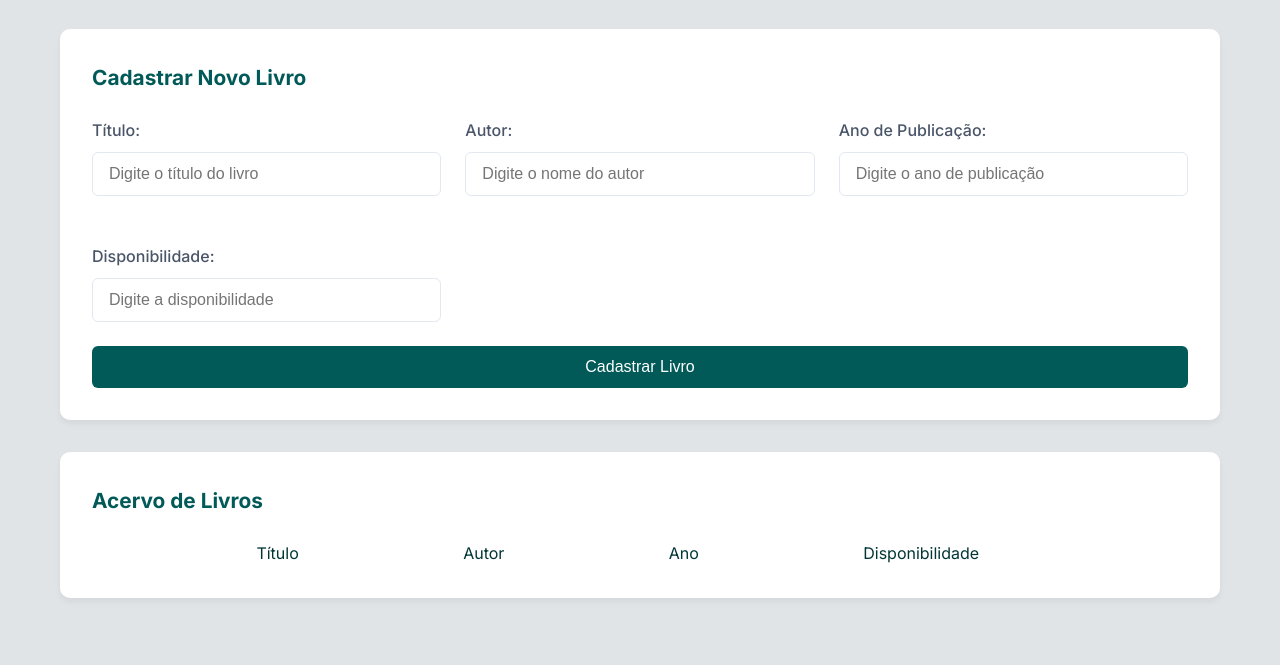
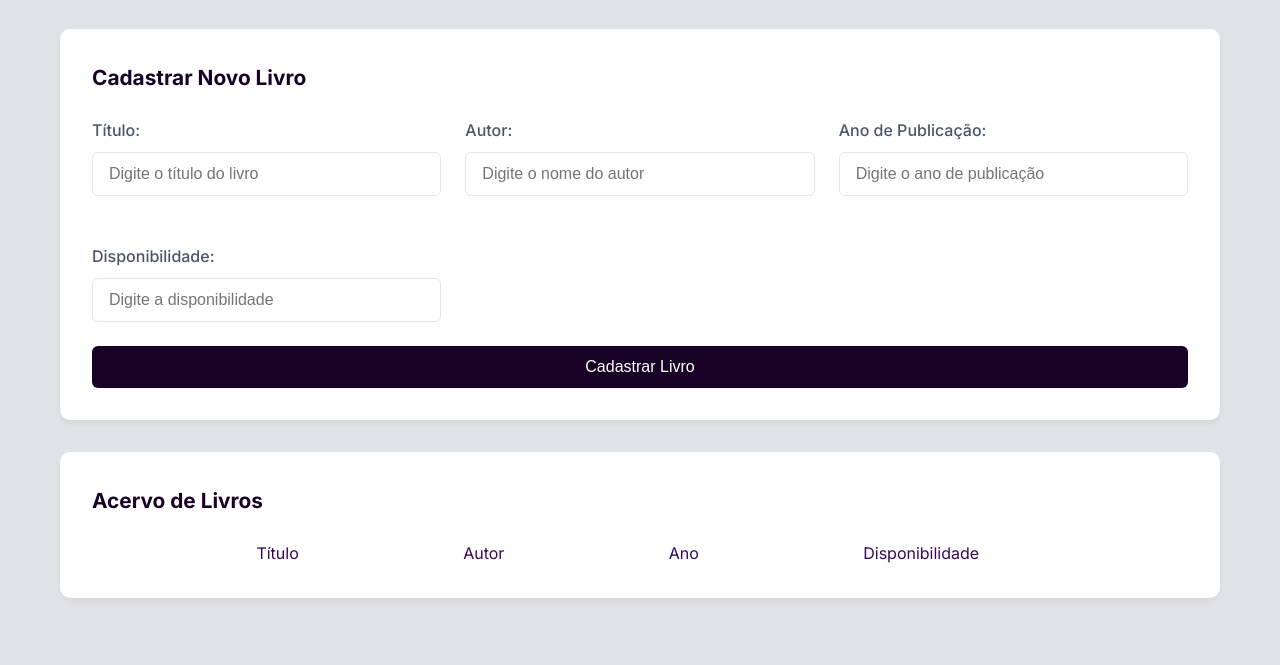
Before and after one commit to karinesouza06/POS, a plain HTML site: page Atividade/atividade_pos_02 - front/livros.html in a window 1280 px wide. Shown: the part 135-800 px from the top of the page. Drawn offline with Linux system fonts and the light colour scheme.

Commit message:
Update livros.html

```diff
--- a/Atividade/atividade_pos_02 - front/livros.html
+++ b/Atividade/atividade_pos_02 - front/livros.html
@@ -7,12 +7,14 @@
     <style>
         @import url('https://fonts.googleapis.com/css2?family=Inter:wght@300;400;500;600;700&display=swap');
 
+
     :root {
-            --primary-light: #53e6e3;
-            --primary: #0CABA8;
-            --primary-dark: #008F8C;
-            --secondary: #015958;
-            --secondary-dark: #023535;
+        --primary-light: #8E1ED9;
+        --primary: #6B12A6;
+        --primary-dark: #590D8C;
+        --secondary: #180326;
+        --secondary-dark: #380759;
+        /* Mantive as cores de texto e status originais para contraste */
         --text: #2d3748;
         --text-light: #4a5568;
         --white: #ffffff;
@@ -20,6 +22,16 @@
         --gray: #e2e8f0;
         --success: #38a169;
         --danger: #e53e3e;
+    }
+
+    /* Ajustes pontuais nos elementos que usavam cores hardcoded */
+    .p1, .p2, .p3, .p4 {
+        margin-left: 15%;
+        color: var(--secondary-dark); /* Antes #023535 */
+    }
+
+    .table tr:hover {
+        background-color: rgba(107, 18, 166, 0.05); /* RGB do --primary */
     }
 
         * {
@@ -263,13 +275,6 @@
         }
 
 
-        .p1, .p2, .p3, .p4{
-            margin-left: 15%;
-            color: #023535;
-
-        }
-
-
         /* Responsive */
         @media (max-width: 768px) {
             .header-container {
```
Lines whose indentation alone changed are shown as unchanged.
